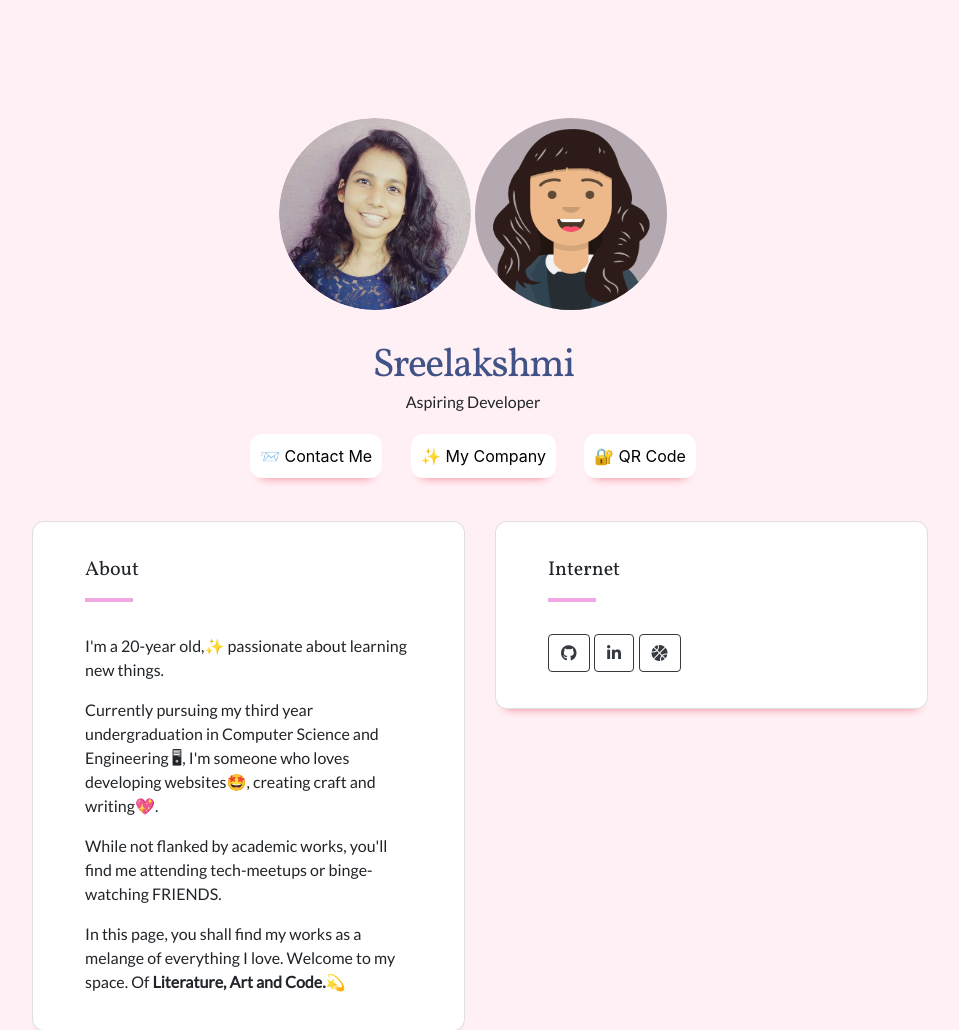
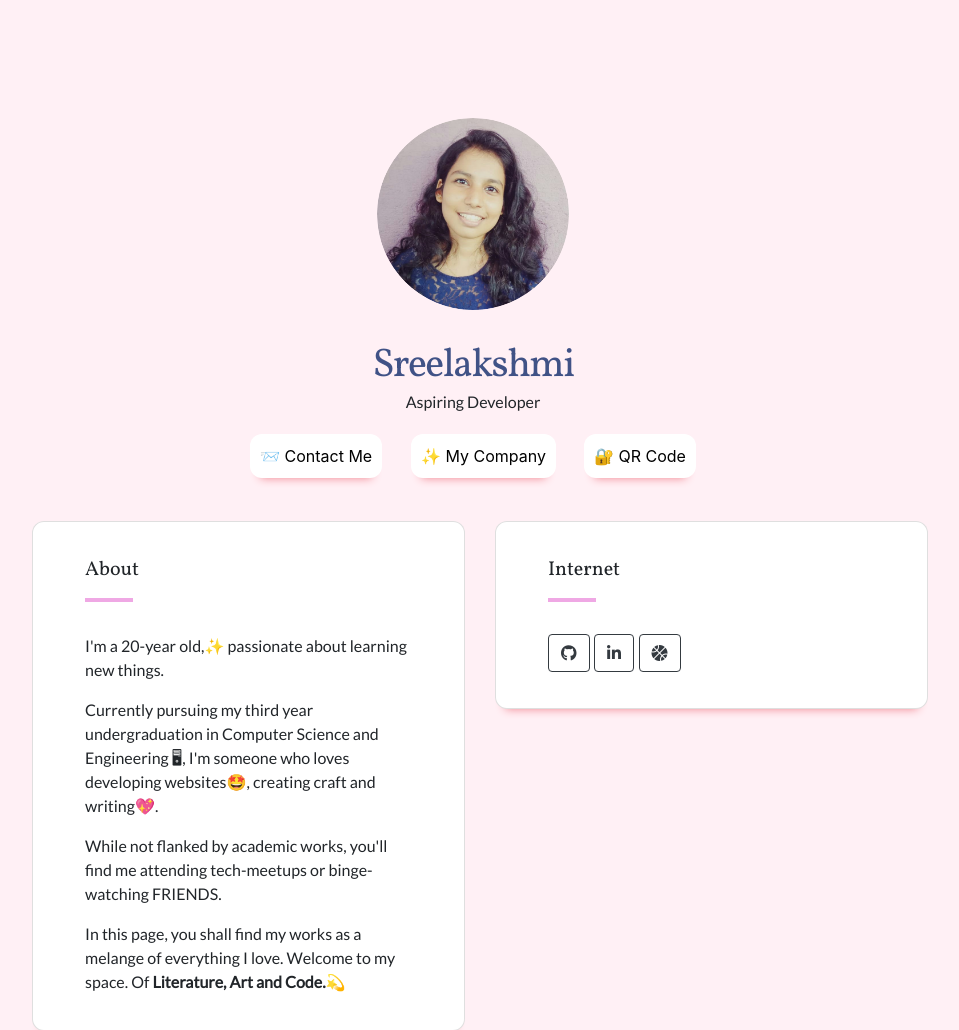
Before and after one commit to sreekb22/portfolio, a plain HTML site: page index.html in a window 1280 px wide. Shown: the top 1030 px of the page, without its empty margins (167-1126 px from the left). Drawn offline with nearby package versions, Linux system fonts and the light colour scheme.

Commit message:
dp change

```diff
--- a/index.html
+++ b/index.html
@@ -19,7 +19,6 @@
 
         <div class="img-container">
             <img class="title-img dp-front" src="img/profile.png" alt="Sree's Display Picture">
-            <img class="title-img logo-back" src="img/logo.png" alt="Sree's Avatar"><br>
 
         </div>
 
```
